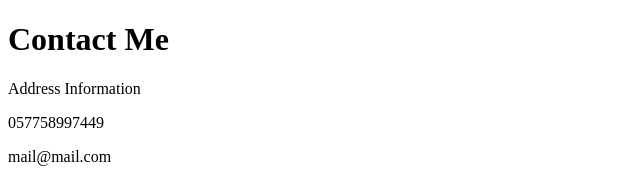
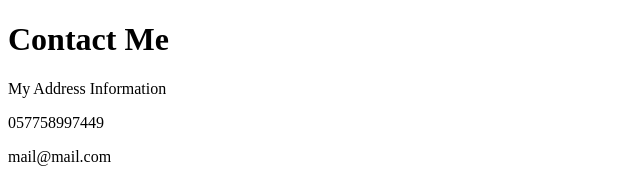
Before and after one commit to sumkuzu/CV, a plain HTML site: page contactinfo.html in a window 1280 px wide. Shown: the top 179 px of the page, 0-640 px from the left. Drawn offline with Linux system fonts and the light colour scheme.

Commit message:
Update contactinfo.html

```diff
--- a/contactinfo.html
+++ b/contactinfo.html
@@ -6,7 +6,7 @@
   </head>
   <body>
     <h1>Contact Me</h1>
-    <p>Address Information</p>
+    <p>My Address Information</p>
     <p>057758997449</p>
     <p>mail@mail.com</p>
     <form action="mailto:sumkuzu93@gmail.com" method="post" enctype="text/plain">
```
